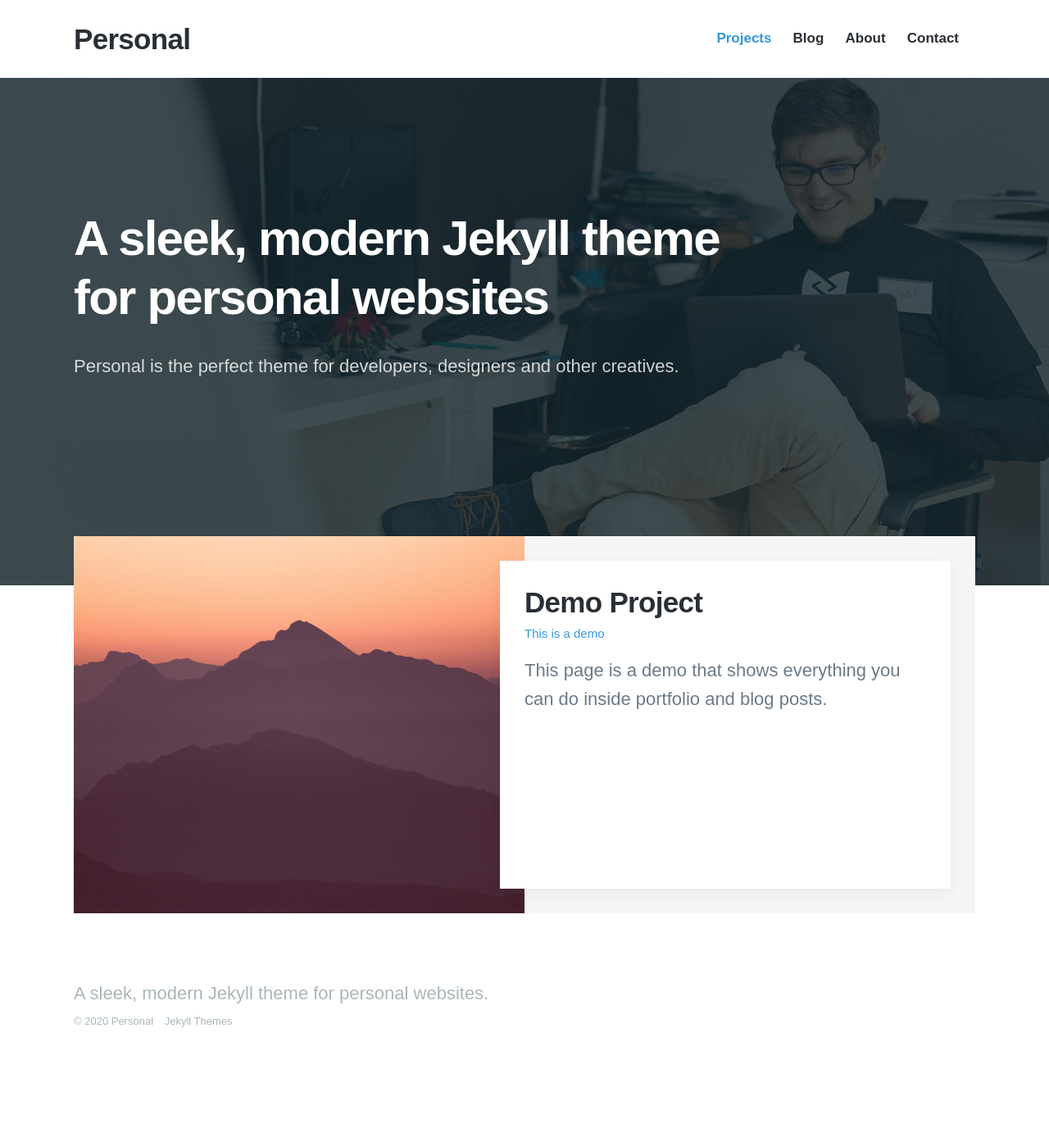
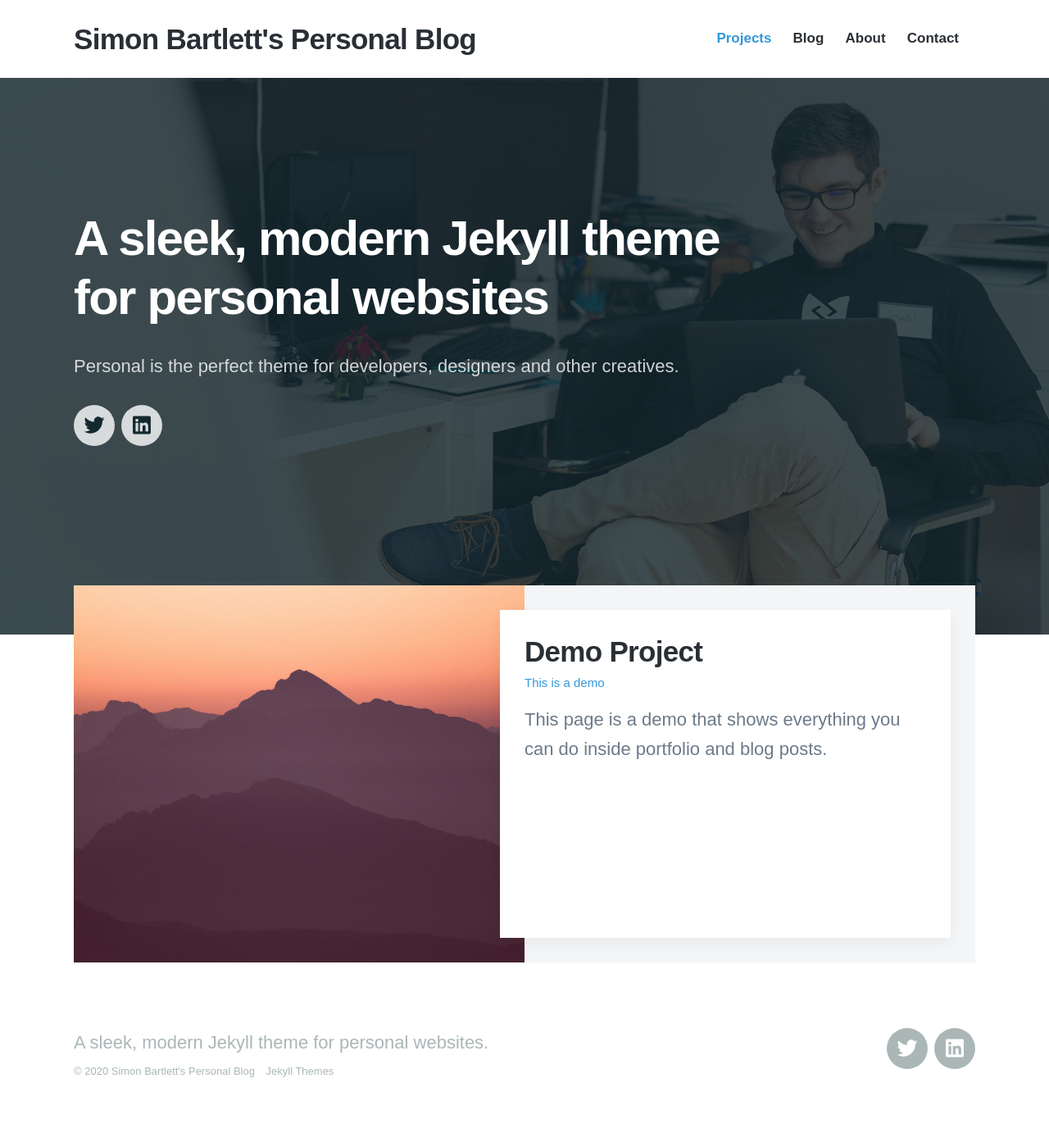
Before and after one commit to Mercury14/mercury14.github.io, a Jekyll site: the page built from index.html, in a window 1280 px wide. Shown: the whole page at 82% size. Built offline with Jekyll 4.4.1, drawn with Linux system fonts in a browser that asks for light colours; nearby versions of some CDN libraries; some web fonts are replaced; before the commit the page ends 1332 px from its top, so only the background shows below that.

Commit message:
Update site information

```diff
--- a/_config.yml
+++ b/_config.yml
@@ -1,6 +1,6 @@
-site: Personal Jekyll Theme
+site: Simon Bartlett Personal Blog
 
-url:
+url: https://simonbartlett.uk
 baseurl:
 
 collections:
--- a/_data/settings.yml
+++ b/_data/settings.yml
@@ -1,5 +1,5 @@
 basic_settings:
-  site_title: Personal
+  site_title: Simon Bartlett's Personal Blog
   favicon_image: /images/favicon.png
 
 header_settings:
@@ -34,7 +34,7 @@ contact_settings:
 
 social_settings:
   facebook_url: ''
-  twitter_url: ''
+  twitter_url: 'https://twitter.com/simon_bartlett_'
   instagram_url: ''
   snapchat_url: ''
   youtube_url: ''
@@ -58,7 +58,7 @@ social_settings:
   soundcloud_url: ''
   spotify_url: ''
   bandcamp_url: ''
-  linkedin_url: ''
+  linkedin_url: 'www.linkedin.com/in/simonbartlett'
 
 color_settings:
   background_color: '#ffffff'
```
